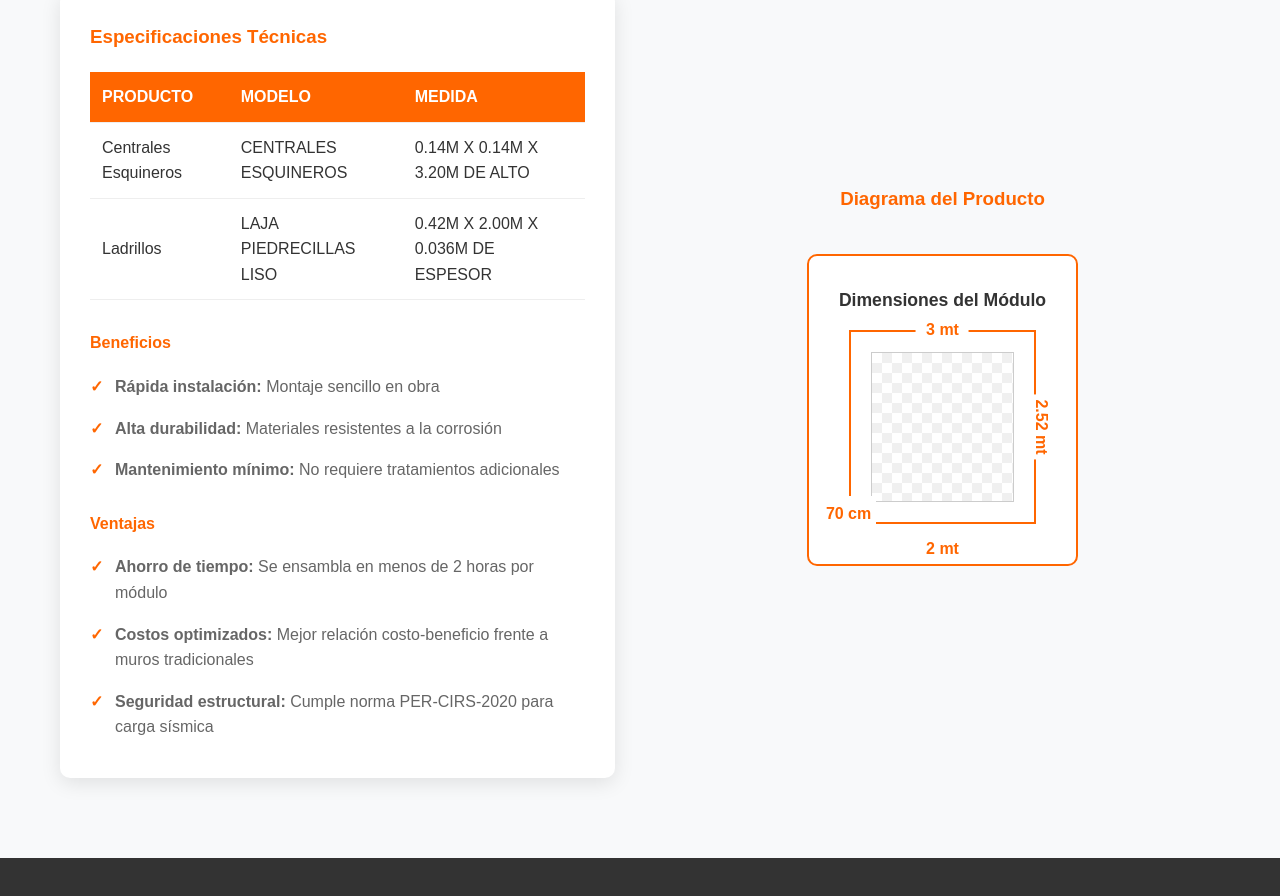
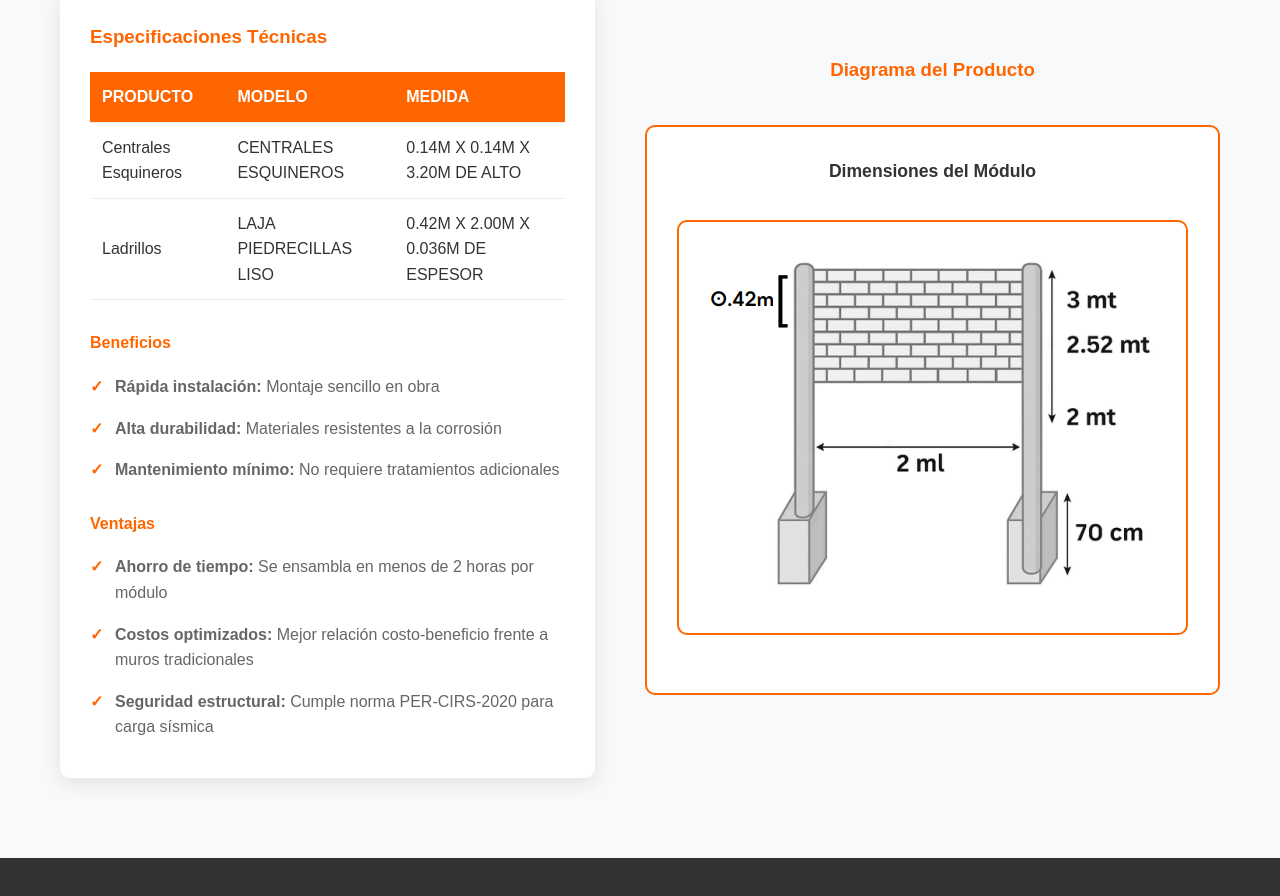
Before and after one commit to AtlasDA/CyJ-Construcciones-, a plain HTML site: page index.html in a window 1280 px wide. Shown: the part 1782-2678 px from the top of the page. Drawn offline with Linux system fonts and the light colour scheme.

Commit message:
Add files via upload

```diff
--- a/index.html
+++ b/index.html
@@ -272,6 +272,15 @@
             display: inline-block;
         }
 
+        .diagram-box img{
+            background: white;
+            border: 2px solid #ff6600;
+            border-radius: 10px;
+            padding: 30px;
+            margin: 20px 0;
+            display: inline-block;
+        }
+
         /* Contact Section */
         .contact-section {
             background: #333;
@@ -532,12 +541,7 @@
                     <h3 style="color: #ff6600; margin-bottom: 20px;">Diagrama del Producto</h3>
                     <div class="diagram-box">
                         <div style="font-size: 1.1rem; margin-bottom: 15px; font-weight: bold;">Dimensiones del Módulo</div>
-                        <div style="border: 2px solid #ff6600; padding: 20px; margin: 10px; position: relative;">
-                            <div style="position: absolute; top: -15px; left: 50%; transform: translateX(-50%); background: white; padding: 0 10px; color: #ff6600; font-weight: bold;">3 mt</div>
-                            <div style="position: absolute; right: -25px; top: 50%; transform: translateY(-50%); background: white; padding: 5px; color: #ff6600; font-weight: bold; writing-mode: vertical-rl;">2.52 mt</div>
-                            <div style="position: absolute; bottom: -40px; left: 50%; transform: translateX(-50%); background: white; padding: 0 10px; color: #ff6600; font-weight: bold;">2 mt</div>
-                            <div style="position: absolute; left: -30px; bottom: -10px; background: white; padding: 5px; color: #ff6600; font-weight: bold;">70 cm</div>
-                            <div style="height: 150px; background: linear-gradient(45deg, #f0f0f0 25%, transparent 25%), linear-gradient(-45deg, #f0f0f0 25%, transparent 25%), linear-gradient(45deg, transparent 75%, #f0f0f0 75%), linear-gradient(-45deg, transparent 75%, #f0f0f0 75%); background-size: 20px 20px; background-position: 0 0, 0 10px, 10px -10px, -10px 0px; border: 1px solid #ccc;"></div>
+                            <img src="Captura de pantalla 2025-06-14 105256.png" alt="" height: 150px;>
                         </div>
                     </div>
                 </div>
```
Also changed, not shown: Captura de pantalla 2025-06-14 105256.png (added).
